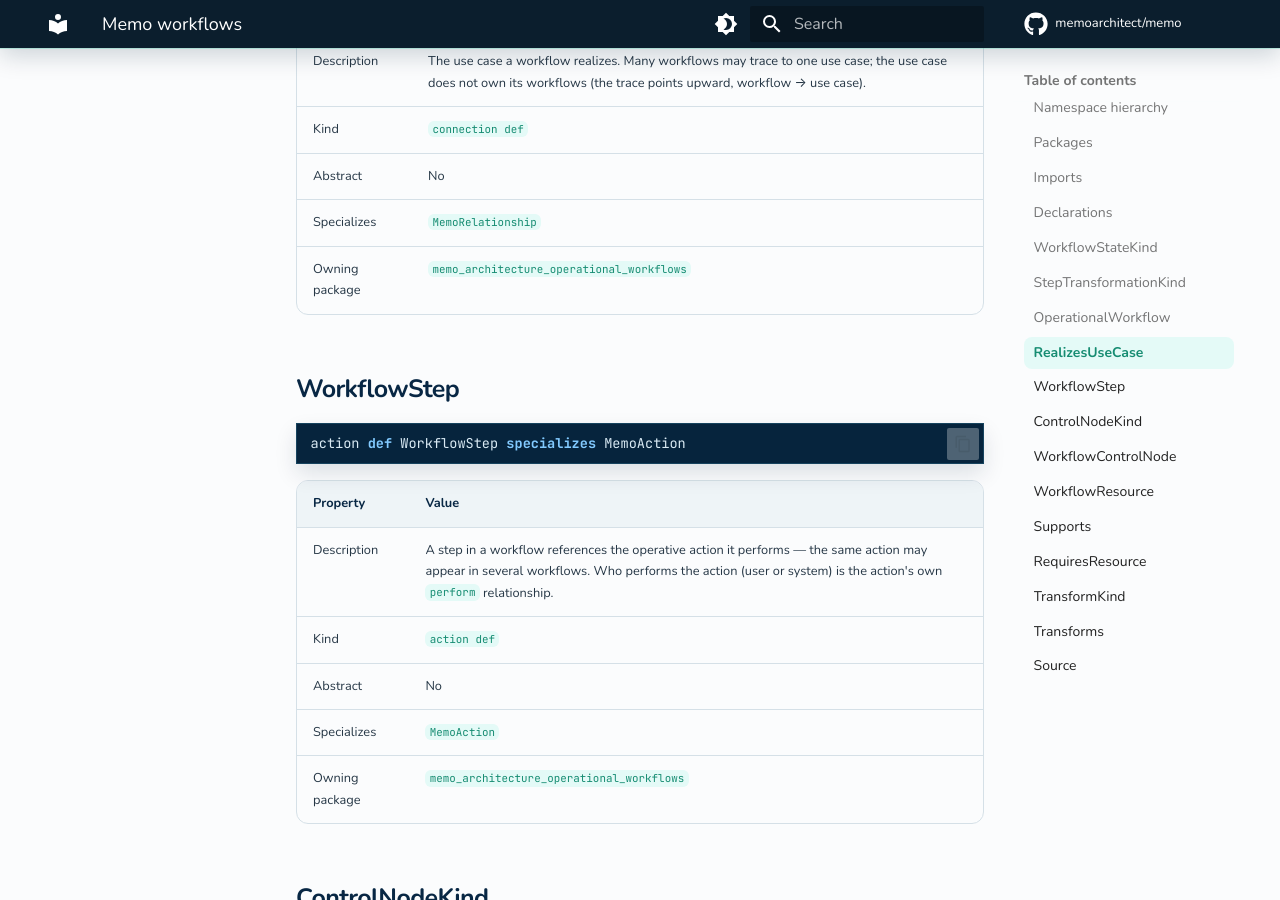
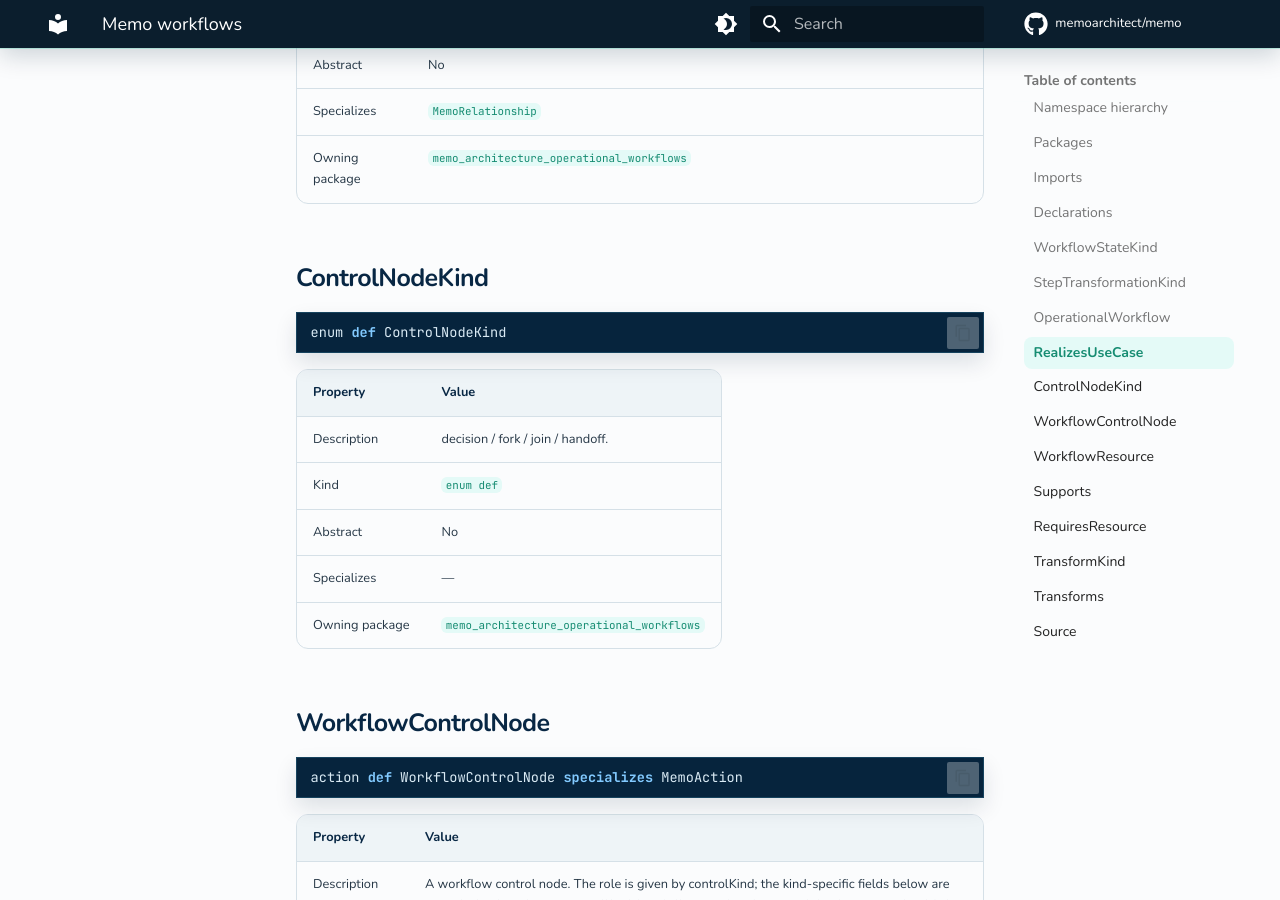
Before and after one commit to memoarchitect/memo, an MkDocs documentation site: the page built from docs/sysml-api/architecture/operational/workflows/memo_workflows.md, in a window 1280 px wide and 900 px high, scrolled down 3984 px. Built offline with MkDocs 1.6.1 and Material for MkDocs 9.7.7, drawn with Linux system fonts in a browser that asks for light colours; comment, search, counter and statistics services are not loaded; some of the changed text lies outside the part shown.

Commit message:
refactor(ontology): remove WorkflowStep; workflows perform OperativeActions natively
WorkflowStep was a wrapper holding a performedActivity ref. Removed: a
workflow now performs its OperativeActions directly via native `perform`
with `first … then` succession for order — the step *is* the action.
14 step wrappers across the examples converted; functional-chain
#refinement dependencies repointed to the performed actions.

Co-Authored-By: Claude Opus 4.8 <noreply@anthropic.com>

````diff
--- a/docs/sysml-api/architecture/operational/workflows/memo_workflows.md
+++ b/docs/sysml-api/architecture/operational/workflows/memo_workflows.md
@@ -40,7 +40,6 @@
 | [`StepTransformationKind`](#steptransformationkind) | `enum def` | Controlled values for step transformation: `preserves`, `automates`, `augments`, `eliminates`. | — |
 | [`OperationalWorkflow`](#operationalworkflow) | `action def` | Operational workflow definition specializing `MemoAction`. | `MemoAction` |
 | [`RealizesUseCase`](#realizesusecase) | `connection def` | The use case a workflow realizes. Many workflows may trace to one use case; the use case does not own its workflows (the trace points upward, workflow → use case). | `MemoRelationship` |
-| [`WorkflowStep`](#workflowstep) | `action def` | A step in a workflow references the operative action it performs — the same action may appear in several workflows. Who performs the action (user or system) is the action's own `perform` relationship. | `MemoAction` |
 | [`ControlNodeKind`](#controlnodekind) | `enum def` | decision / fork / join / handoff. | — |
 | [`WorkflowControlNode`](#workflowcontrolnode) | `action def` | A workflow control node. The role is given by controlKind; the kind-specific fields below are set only for the relevant controlKind. handoff = transfer of responsibility between roles (shift change, room-to-lab). | `MemoAction` |
 | [`WorkflowResource`](#workflowresource) | `part def` | Resources a workflow requires: information, materials, or equipment by reference. | `MemoPart` |
@@ -106,21 +105,6 @@ connection def RealizesUseCase :> MemoRelationship
 | Kind | `connection def` |
 | Abstract | No |
 | Specializes | `MemoRelationship` |
-| Owning package | `memo_architecture_operational_workflows` |
-
-
-## WorkflowStep
-
-```sysml
-action def WorkflowStep specializes MemoAction
-```
-
-| Property | Value |
-| --- | --- |
-| Description | A step in a workflow references the operative action it performs — the same action may appear in several workflows. Who performs the action (user or system) is the action's own `perform` relationship. |
-| Kind | `action def` |
-| Abstract | No |
-| Specializes | `MemoAction` |
 | Owning package | `memo_architecture_operational_workflows` |
 
 
@@ -291,15 +275,6 @@ connection def Transforms :> MemoRelationship
             :>> baseType = realizesUseCaseLinks meta SysML::Usage;
         }
 
-        // A step in a workflow references the operative action it performs — the
-        // same action may appear in several workflows. Who performs the action
-        // (user or system) is the action's own `perform` relationship.
-        action def WorkflowStep specializes MemoAction {
-            attribute entryCondition : String;
-            attribute exitCondition : String;
-            ref performedActivity : OperativeAction[0..1];
-            ref responsibleRole : OperationalParticipant[0..1];
-        }
 
         // decision / fork / join / handoff.
         enum def ControlNodeKind {
````
Also changed, not shown: docs/sysml-api/elements.md (+0 -1 lines), docs/sysml-api/hierarchy.md (+1 -1 lines), 4 other files.
